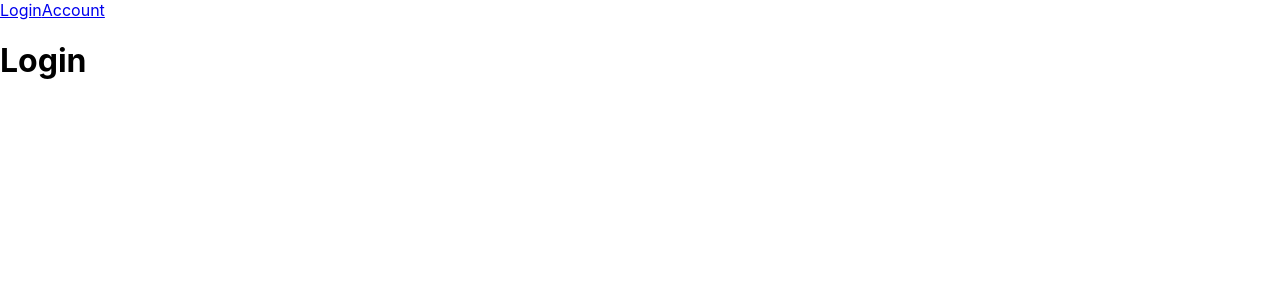
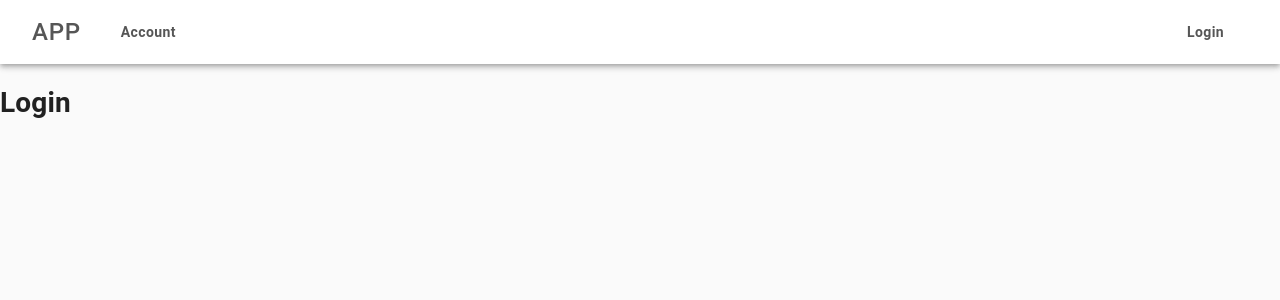
Before and after one commit to jamesnuanez/react-material-ui-demo, a React (Create React App) app: page / in a window 1280 px wide. Shown: the top 300 px of the page. Built offline with nearby package versions, Linux system fonts and the light colour scheme.

Commit message:
Add Material-UI

```diff
--- a/package.json
+++ b/package.json
@@ -6,13 +6,16 @@
   "license": "MIT",
   "private": true,
   "dependencies": {
+    "@material-ui/core": "^4.9.0",
+    "@material-ui/icons": "^4.5.1",
     "@testing-library/jest-dom": "^4.2.4",
     "@testing-library/react": "^9.4.0",
     "@testing-library/user-event": "^7.2.1",
     "react": "^16.12.0",
     "react-dom": "^16.12.0",
     "react-router-dom": "^5.1.2",
-    "react-scripts": "3.3.0"
+    "react-scripts": "3.3.0",
+    "typeface-roboto": "0.0.75"
   },
   "scripts": {
     "start": "react-scripts start",
--- a/src/App.js
+++ b/src/App.js
@@ -1,15 +1,13 @@
 import React from 'react';
-import { Route, Switch, NavLink, Link } from 'react-router-dom';
+import { Route, Switch, NavLink } from 'react-router-dom';
 import Login from './components/Login';
 import Account from './components/Account';
+import NavBar from './components/NavBar';
 
 function App() {
   return (
     <div>
-      <nav>
-        <NavLink exact to='/'>Login</NavLink>
-        <NavLink exact to='/account'>Account</NavLink>
-      </nav>
+      <NavBar />
       <Switch>
         <Route exact path='/' component={Login} />
         <Route exact path='/account' component={Account} />
--- /dev/null
+++ b/src/components/NavBar.js
@@ -0,0 +1,48 @@
+import React from 'react';
+import { Route, Switch, NavLink } from 'react-router-dom';
+import { makeStyles } from '@material-ui/core/styles';
+import AppBar from '@material-ui/core/AppBar';
+import Toolbar from '@material-ui/core/Toolbar';
+import Typography from '@material-ui/core/Typography';
+import Button from '@material-ui/core/Button';
+import Link from '@material-ui/core/Link';
+import IconButton from '@material-ui/core/IconButton';
+import MenuIcon from '@material-ui/icons/Menu';
+
+const useStyles = makeStyles(theme => ({
+  toolbar: {
+    backgroundColor: '#fff',
+    justifyContent: 'space-between',
+  },
+  title: {
+    fontSize: '1.5rem',
+    color: '#565656',
+    textTransform: 'none',
+  },
+  button: {
+    color: '#565656',
+    textTransform: 'none',
+    fontWeight: 600,
+    padding: '0.5rem 2rem',
+    '&:last-child': {
+      flexGrow: 1,
+    }
+  },
+}));
+
+export default () => {
+  const classes = useStyles();
+  return (
+    <AppBar position="static">
+      <Toolbar className={classes.toolbar}>
+        <div>
+          <Button className={classes.title} component={NavLink} to='/'>APP</Button>
+          <Button className={classes.button} component={NavLink} to='/account'>Account</Button>
+        </div>
+        <div>
+          <Button className={classes.button} component={NavLink} to='/'>Login</Button>
+        </div>
+      </Toolbar>
+    </AppBar>
+  );
+}
--- a/src/index.js
+++ b/src/index.js
@@ -3,9 +3,11 @@ import ReactDOM from 'react-dom';
 import { BrowserRouter } from 'react-router-dom';
 import './index.css';
 import App from './App';
+import CssBaseline from '@material-ui/core/CssBaseline';
 
 ReactDOM.render(
   <BrowserRouter>
+    <CssBaseline />
     <App />
   </BrowserRouter>,
   document.getElementById('root')
```
Also changed, not shown: 1 other file (tests, documents, lock files or other folders).
